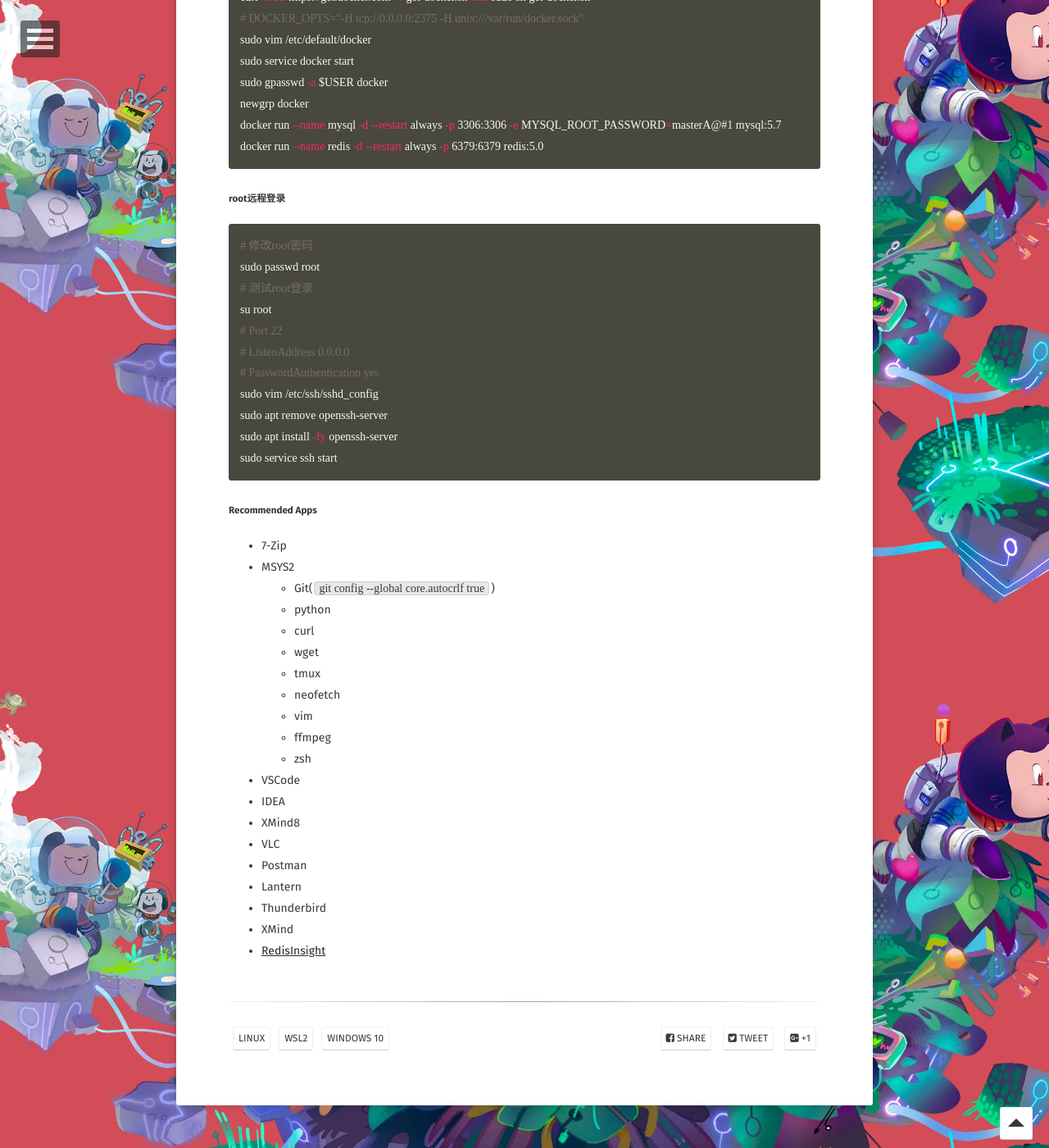
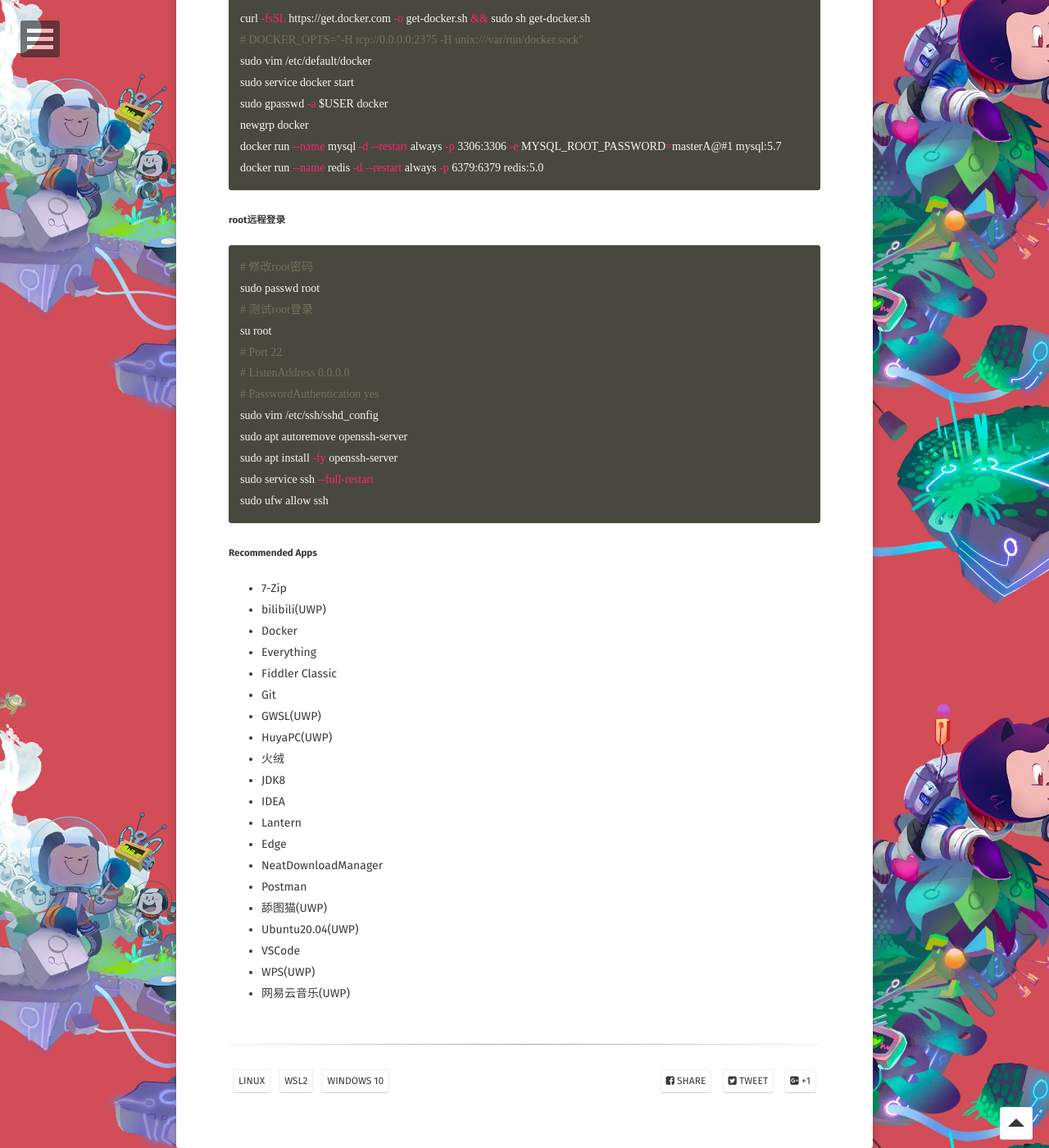
Before and after one commit to WebPavel/WebPavel.github.io, a Jekyll site: the page built from _posts/2021-12-03-WSL2-GUI.md, in a window 1280 px wide and 1400 px high, scrolled down 1052 px. Shown: the whole window at 82% size. Built offline with Jekyll 4.4.1, drawn with Linux system fonts in a browser that asks for light colours; some web fonts are replaced.

Commit message:
Update 2021-12-03-WSL2-GUI.md

````diff
--- a/_posts/2021-12-03-WSL2-GUI.md
+++ b/_posts/2021-12-03-WSL2-GUI.md
@@ -33,6 +33,7 @@ sudo apt install -fy net-tools
 sudo apt install -fy libreoffice
 fc-list :lang=zh-cn
 sudo locale-gen zh_CN.UTF-8
+sudo apt install -fy vlc
 ```
 
 ##### 安装docker
@@ -59,30 +60,31 @@ su root
 # ListenAddress 0.0.0.0
 # PasswordAuthentication yes
 sudo vim /etc/ssh/sshd_config
-sudo apt remove openssh-server
+sudo apt autoremove openssh-server
 sudo apt install -fy openssh-server
-sudo service ssh start
+sudo service ssh --full-restart
+sudo ufw allow ssh
 ```
 
 ##### Recommended Apps
 
 - 7-Zip
-- MSYS2
-  - Git(`git config --global core.autocrlf true`)
-  - python
-  - curl
-  - wget
-  - tmux
-  - neofetch
-  - vim
-  - ffmpeg
-  - zsh
+- bilibili(UWP)
+- Docker
+- Everything
+- Fiddler Classic
+- Git
+- GWSL(UWP)
+- HuyaPC(UWP)
+- 火绒
+- JDK8
+- IDEA
+- Lantern
+- Edge
+- NeatDownloadManager
+- Postman
+- 舔图猫(UWP)
+- Ubuntu20.04(UWP)
 - VSCode
-- IDEA
-- XMind8
-- VLC
-- Postman
-- Lantern
-- Thunderbird
-- XMind
-- [RedisInsight](https://download.redisinsight.redis.com/latest/RedisInsight-v2-win-installer.exe)
+- WPS(UWP)
+- 网易云音乐(UWP)
````
